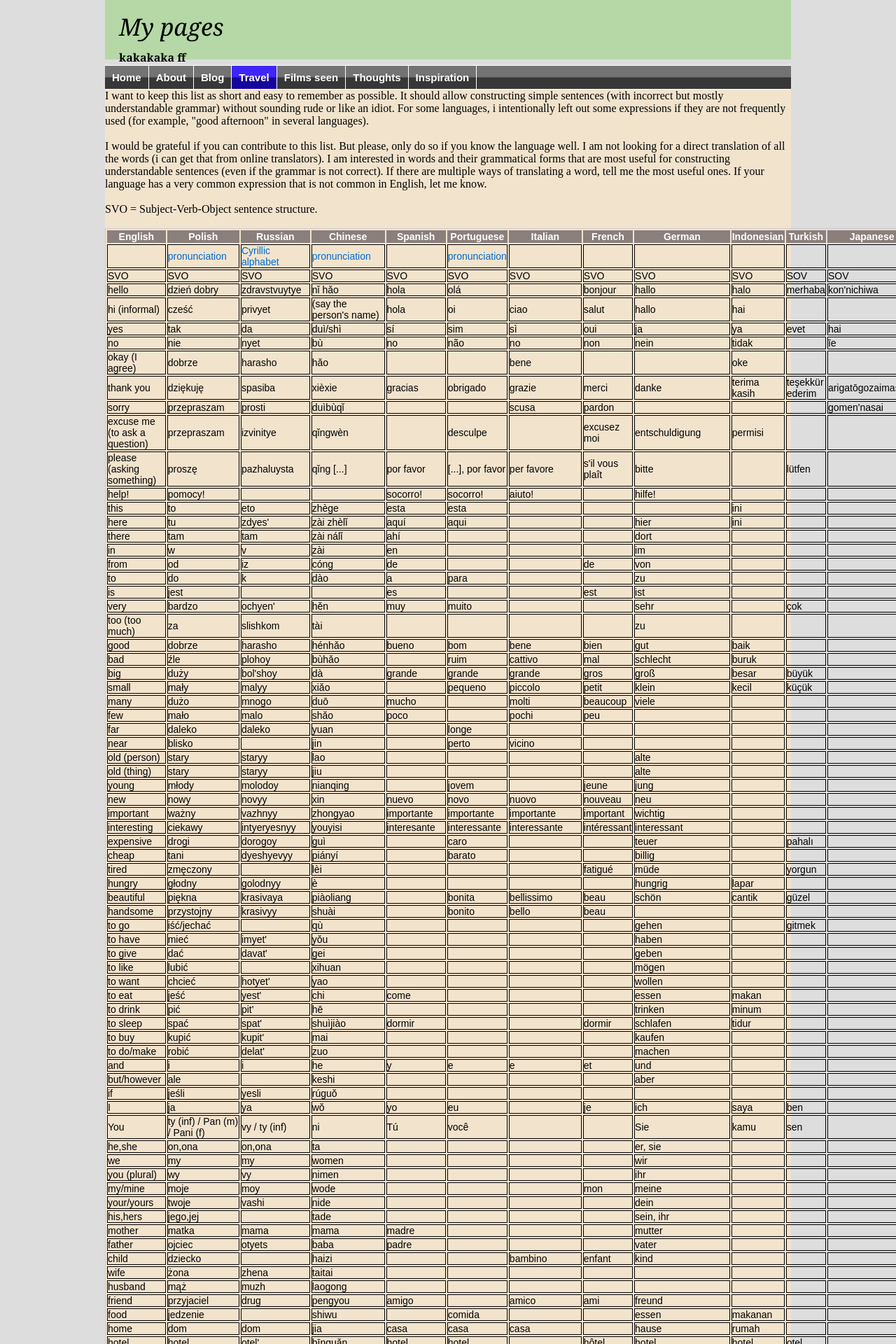
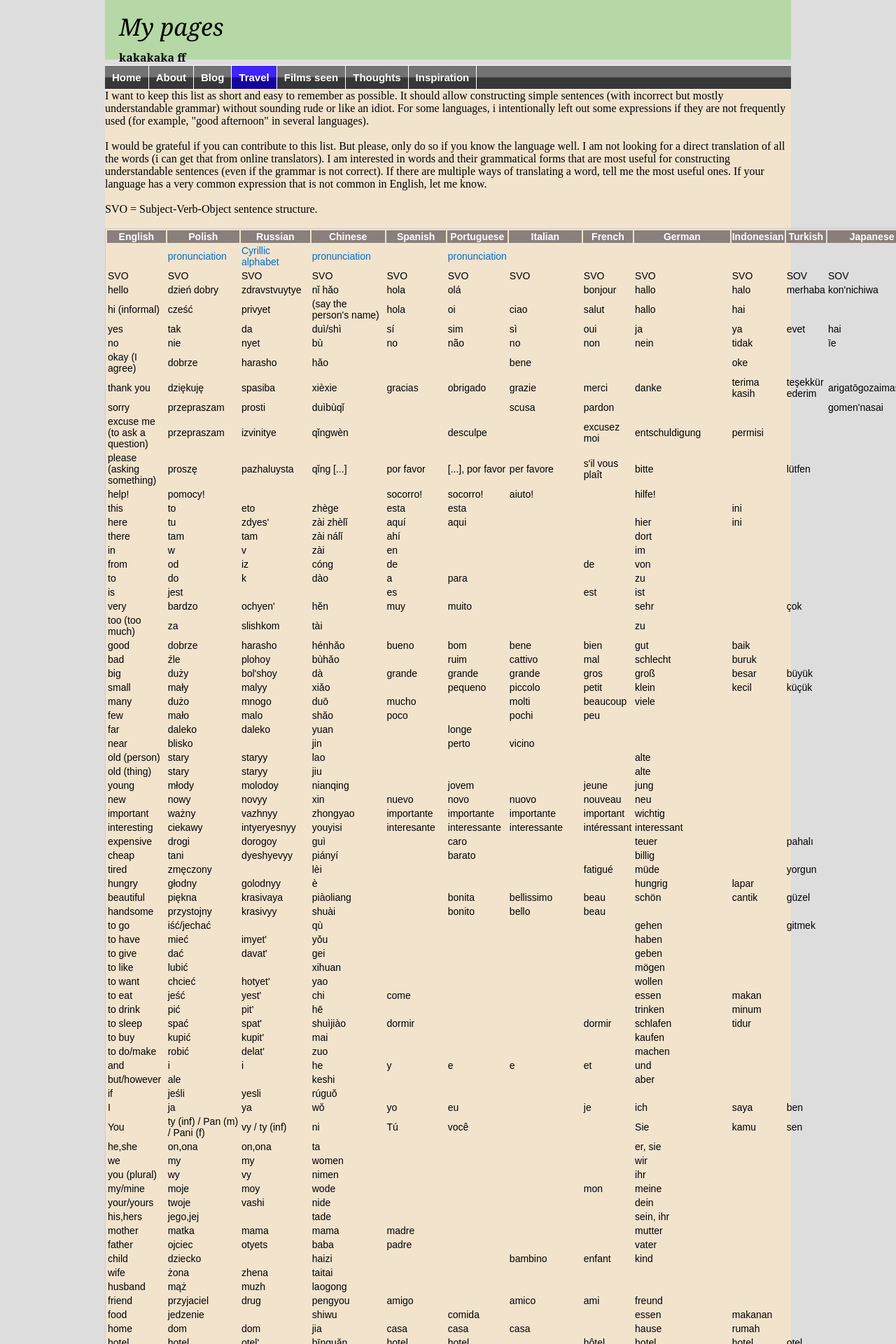
Before and after one commit to witba/witba.github.io, a Jekyll site: the page built from travel/lang.html, in a window 1280 px wide. Shown: the top 1920 px of the page at 70% size. Built offline with Jekyll 4.4.1, drawn with Linux system fonts in a browser that asks for light colours.

Commit message:
Update lang.html

```diff
--- a/travel/lang.html
+++ b/travel/lang.html
@@ -17,9 +17,9 @@
 		font-family: Arial, Helvetica, sans-serif;
 	}
 	.tableizer-table td {
-		padding: 0px;
+		padding: 1px;
 		margin: 1px;
-		border: 1px solid #000;
+		border: 1px solid #000 cellpadding = "0";
 	}
 	.tableizer-table th {
 		background-color: #8B7F7C;
```
